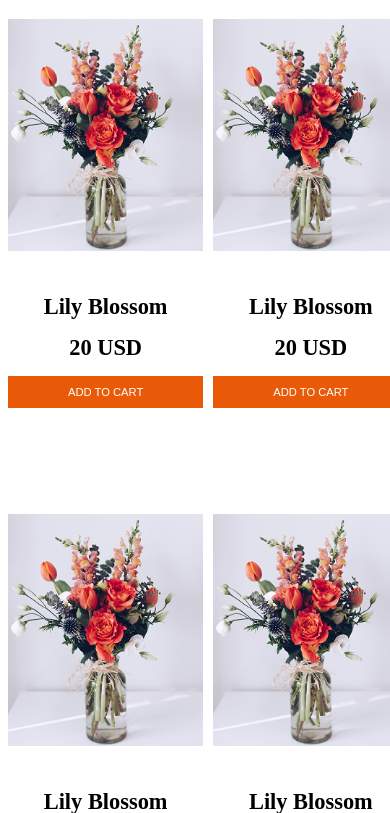
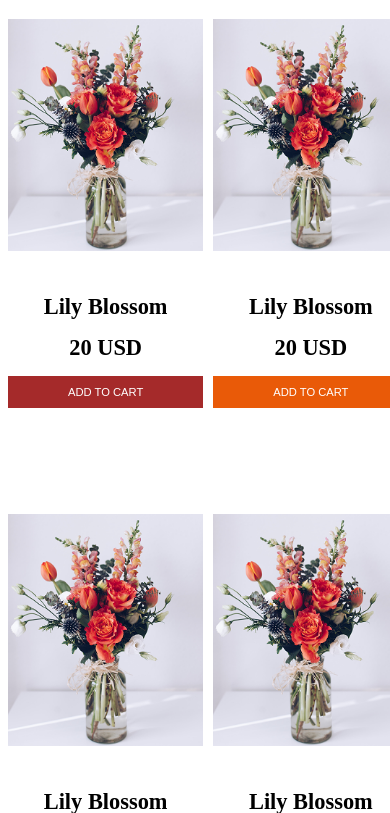
Before and after one commit to khaled8787/responsive-flower-web, a plain HTML site: page index.html in a window 390 px wide. In both pictures the pointer is over the button 105 px from the left and 1478 px from the top of the page. Shown: the part 1087-1900 px from the top of the page. Drawn offline with Linux system fonts and the light colour scheme.

Commit message:
last commit

```diff
--- a/index.css
+++ b/index.css
@@ -1,4 +1,7 @@
 /* nav bar */
+body button:hover{
+   background-color: brown;
+}
 .nav-controller{
     display: flex;
     justify-content: space-between;
@@ -181,7 +184,7 @@ nav li{
     margin-bottom: 15px;
 
 }
-.shop{
+.shop-2{
     color: #FFFFFF;
     font-size: 1rem;
 }
@@ -452,4 +455,7 @@ nav li{
 .body{
     overflow-x: hidden;
 }
+body button:hover{
+   background-color: brown;
 }
+}
```
